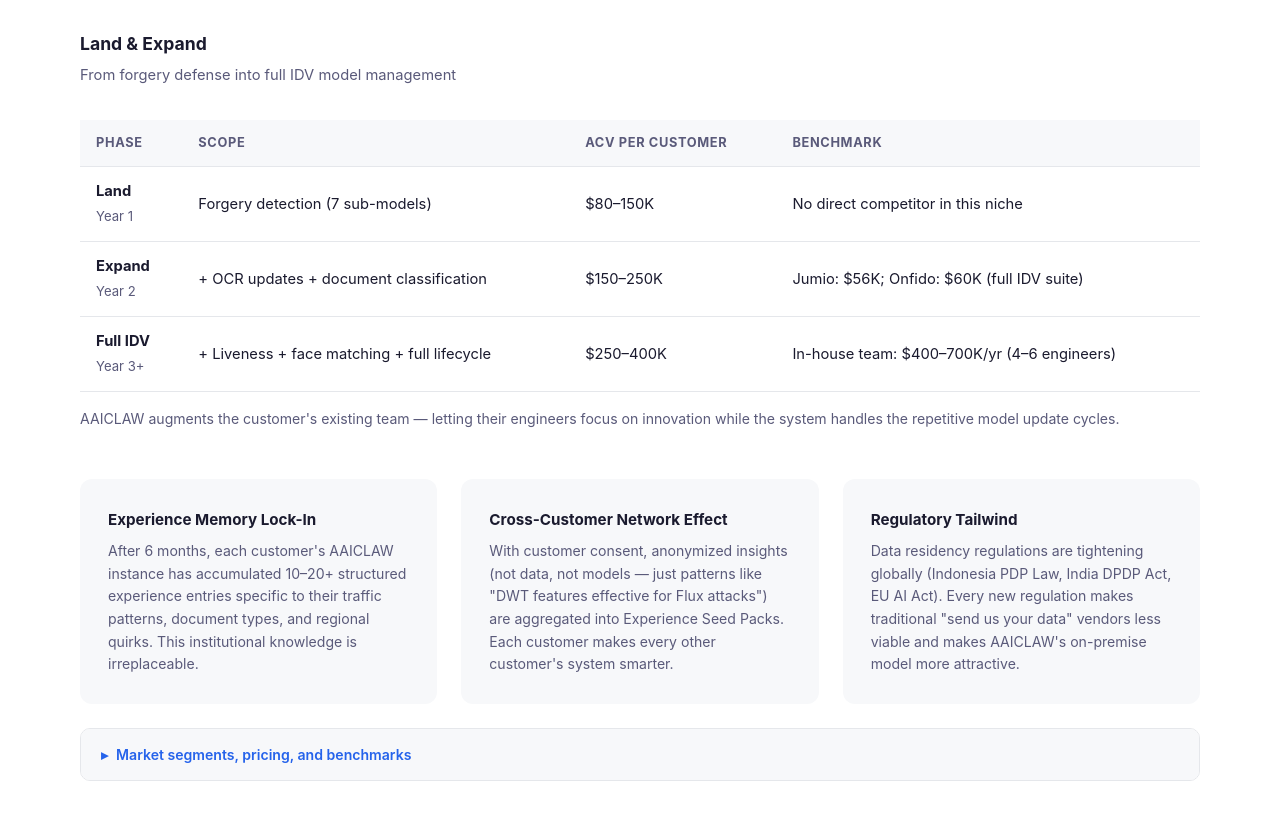
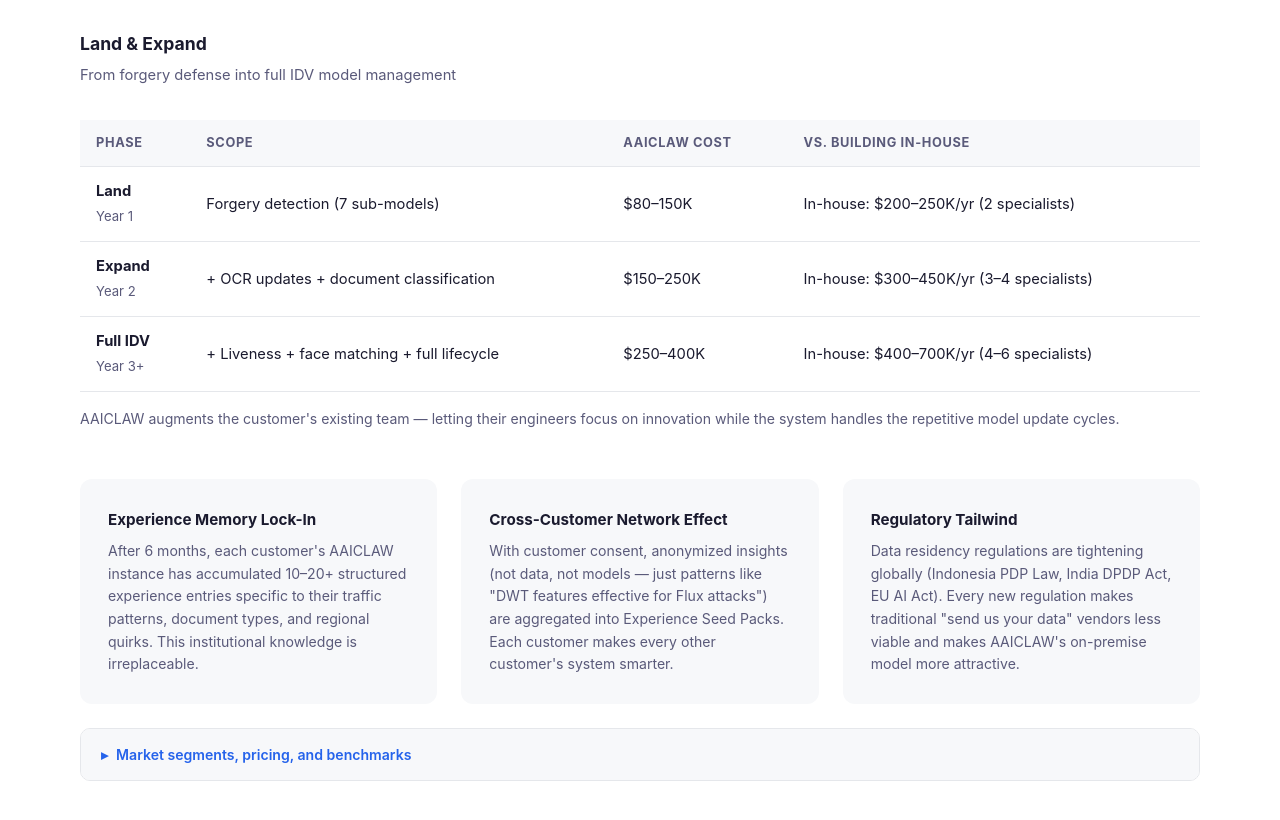
Before and after one commit to ZhongtianNie/aaiclaw-pitch, a plain HTML site: page index.html in a window 1280 px wide. Shown: the part 7660-8480 px from the top of the page. Drawn offline with Linux system fonts and the light colour scheme.

Commit message:
Fix Land & Expand benchmark column: compare vs in-house team cost
Jumio/Onfido are black-box API services, not comparable to AAICLAW's
on-premise model management. The correct benchmark is in-house team
cost at each expansion stage.

Made-with: Cursor

```diff
--- a/index.html
+++ b/index.html
@@ -1547,26 +1547,26 @@ Recommendation: APPROVE
       <div style="overflow-x:auto;">
         <table>
           <thead>
-            <tr><th>Phase</th><th>Scope</th><th>ACV per Customer</th><th>Benchmark</th></tr>
+            <tr><th>Phase</th><th>Scope</th><th>AAICLAW Cost</th><th>vs. Building In-House</th></tr>
           </thead>
           <tbody>
             <tr>
               <td><strong>Land</strong><br><span style="font-weight:400;font-size:0.82rem;color:var(--color-text-secondary);">Year 1</span></td>
               <td>Forgery detection (7 sub-models)</td>
               <td>$80&ndash;150K</td>
-              <td>No direct competitor in this niche</td>
+              <td>In-house: $200&ndash;250K/yr (2 specialists)</td>
             </tr>
             <tr>
               <td><strong>Expand</strong><br><span style="font-weight:400;font-size:0.82rem;color:var(--color-text-secondary);">Year 2</span></td>
               <td>+ OCR updates + document classification</td>
               <td>$150&ndash;250K</td>
-              <td>Jumio: $56K; Onfido: $60K (full IDV suite)</td>
+              <td>In-house: $300&ndash;450K/yr (3&ndash;4 specialists)</td>
             </tr>
             <tr>
               <td><strong>Full IDV</strong><br><span style="font-weight:400;font-size:0.82rem;color:var(--color-text-secondary);">Year 3+</span></td>
               <td>+ Liveness + face matching + full lifecycle</td>
               <td>$250&ndash;400K</td>
-              <td>In-house team: $400&ndash;700K/yr (4&ndash;6 engineers)</td>
+              <td>In-house: $400&ndash;700K/yr (4&ndash;6 specialists)</td>
             </tr>
           </tbody>
         </table>
```
Also changed, not shown: data.html (+4 -4 lines).
